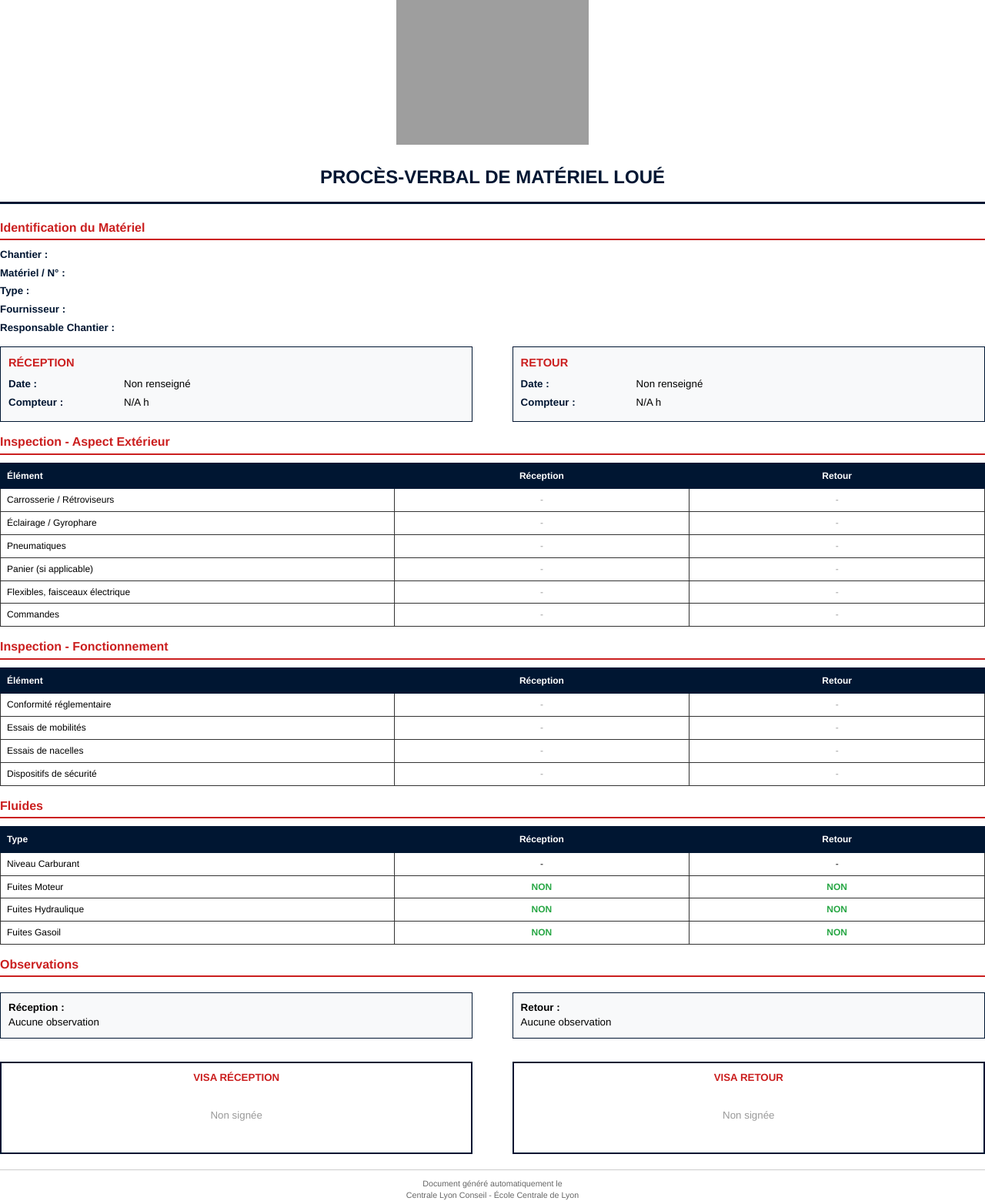
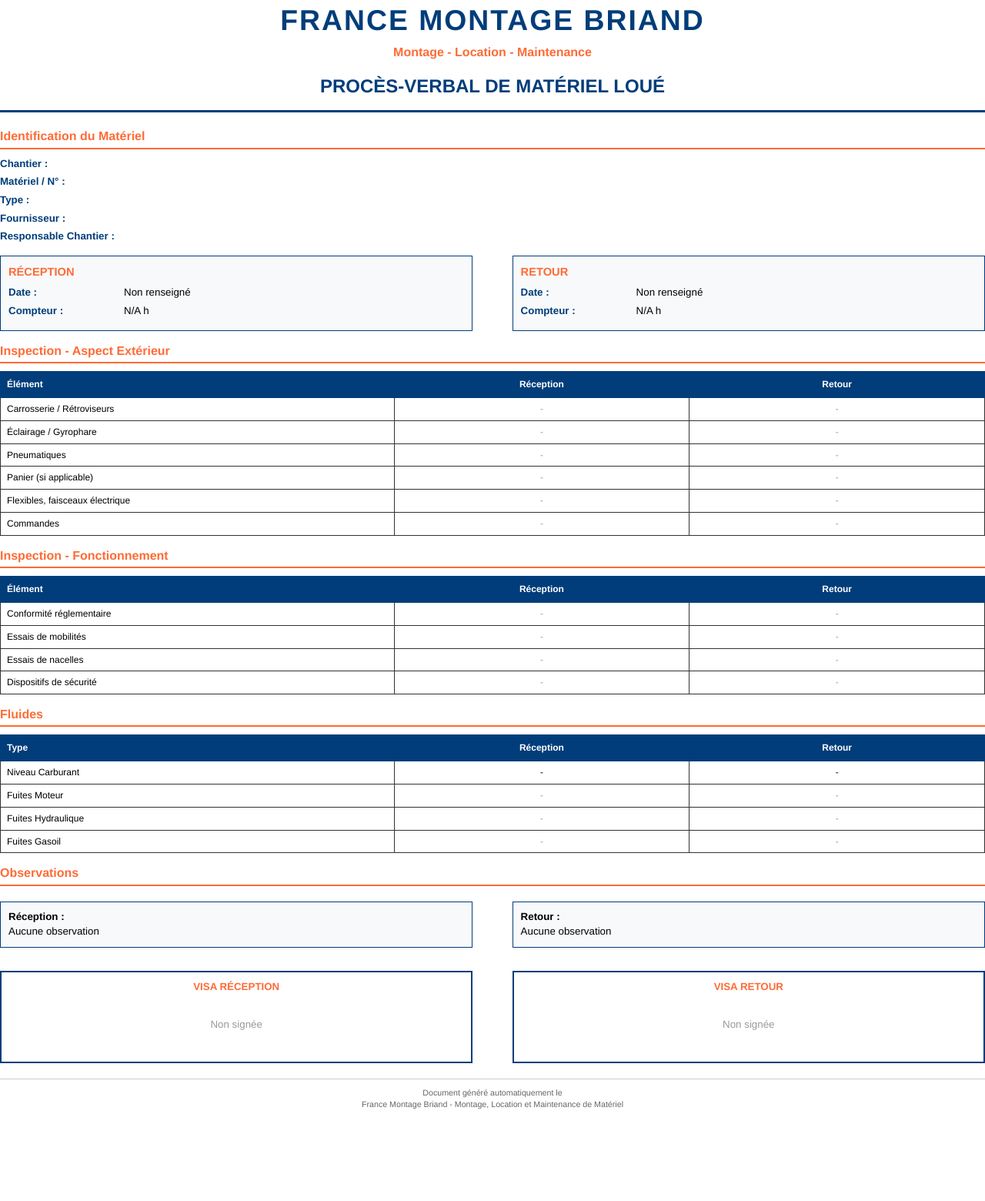
Before and after one commit to Skyxo/rent-a-car, a Flask app: template templates/pdf_template.html in a window 1280 px wide. Shown: the whole page at 77% size. After the commit the page ends 1441 px from the top, so only its background shows below. Run offline with Flask 3, Linux system fonts and the light colour scheme; the template is opened without the code that fills it, so the values that code supplies are empty; grey boxes are pictures that could not be loaded.

Commit message:
Rebranding complet vers France Montage Briand - Email unique conducteur - Tirets pour valeurs vides - Pas de confirmation quitter

```diff
--- a/server.py
+++ b/server.py
@@ -1,6 +1,6 @@
 """
 Application Flask pour la génération de Procès-Verbaux de Matériel Loué
-Centrale Lyon Conseil
+France Montage Briand
 
 Architecture stateless avec génération PDF en mémoire et envoi SMTP.
 """
@@ -47,7 +47,7 @@ def load_smtp_config():
         'smtp_port': int(os.environ.get('SMTP_PORT', '587')),
         'smtp_username': os.environ.get('SMTP_USERNAME', ''),
         'smtp_password': os.environ.get('SMTP_PASSWORD', ''),
-        'smtp_from_name': os.environ.get('SMTP_FROM_NAME', 'Centrale Lyon Conseil')
+        'smtp_from_name': os.environ.get('SMTP_FROM_NAME', 'France Montage Briand')
     }
 
 def save_smtp_config(config):
@@ -158,10 +158,10 @@ Veuillez trouver ci-joint le Procès-Verbal de matériel loué pour le chantier
 
 Date de réception : {date_reception}
 
-Ce document a été généré automatiquement par l'application de gestion Centrale Lyon Conseil.
+Ce document a été généré automatiquement par l'application de gestion France Montage Briand.
 
 Cordialement,
-L'équipe Centrale Lyon Conseil
+L'équipe France Montage Briand
         """
         msg.attach(MIMEText(body, 'plain', 'utf-8'))
 
@@ -283,8 +283,8 @@ def submit():
             flash('Le chantier est obligatoire', 'danger')
             return redirect(url_for('index'))
 
-        if not form_data['email_destinataire']:
-            flash('L\'email du destinataire est obligatoire', 'danger')
+        if not form_data.get('email_conducteur'):
+            flash('L\'email du conducteur de travaux est obligatoire', 'danger')
             return redirect(url_for('index'))
 
         # Optimiser les signatures si présentes
@@ -313,10 +313,8 @@ def submit():
         # Générer le PDF en mémoire avec WeasyPrint
         pdf_bytes = HTML(string=html_content).write_pdf()
 
-        # Préparer la liste des destinataires
-        recipients = [form_data['email_destinataire']]
-        if form_data.get('email_conducteur'):
-            recipients.append(form_data['email_conducteur'])
+        # Préparer la liste des destinataires (seulement le conducteur de travaux)
+        recipients = [form_data['email_conducteur']]
 
         # Envoyer le PDF par email
         success, message = send_email_with_pdf(
--- a/templates/pdf_template.html
+++ b/templates/pdf_template.html
@@ -28,7 +28,7 @@
         .header {
             text-align: center;
             margin-bottom: 20px;
-            border-bottom: 3px solid #001632;
+            border-bottom: 3px solid #003d7a;
             padding-bottom: 15px;
         }
 
@@ -39,16 +39,16 @@
         }
 
         h1 {
-            color: #001632;
+            color: #003d7a;
             font-size: 18pt;
             margin-top: 10px;
         }
 
         h2 {
-            color: #CB1F1F;
+            color: #ff6b35;
             font-size: 12pt;
             margin: 15px 0 10px 0;
-            border-bottom: 2px solid #CB1F1F;
+            border-bottom: 2px solid #ff6b35;
             padding-bottom: 3px;
         }
 
@@ -64,7 +64,7 @@
         .info-label {
             font-weight: bold;
             width: 150px;
-            color: #001632;
+            color: #003d7a;
         }
 
         .info-value {
@@ -79,12 +79,12 @@
         }
 
         th {
-            background-color: #001632;
+            background-color: #003d7a;
             color: white;
             padding: 8px;
             text-align: left;
             font-weight: bold;
-            border: 1px solid #001632;
+            border: 1px solid #003d7a;
         }
 
         td {
@@ -114,14 +114,14 @@
 
         .signature-box {
             width: 48%;
-            border: 2px solid #001632;
+            border: 2px solid #003d7a;
             padding: 10px;
             min-height: 120px;
         }
 
         .signature-title {
             font-weight: bold;
-            color: #CB1F1F;
+            color: #ff6b35;
             margin-bottom: 10px;
             text-align: center;
         }
@@ -184,13 +184,13 @@
 
         .date-box {
             width: 48%;
-            border: 1px solid #001632;
+            border: 1px solid #003d7a;
             padding: 10px;
             background-color: #f8f9fa;
         }
 
         .date-box h3 {
-            color: #CB1F1F;
+            color: #ff6b35;
             font-size: 11pt;
             margin-bottom: 8px;
         }
@@ -205,7 +205,7 @@
         }
 
         .observations-box {
-            border: 1px solid #001632;
+            border: 1px solid #003d7a;
             padding: 10px;
             margin: 10px 0;
             min-height: 60px;
@@ -216,9 +216,10 @@
 <body>
     <!-- En-tête -->
     <div class="header">
-        <img src="https://www.centralelyonconseil.fr/wp-content/uploads/2023/10/logo_horizontal_avectexte.png"
-             alt="Centrale Lyon Conseil"
-             class="logo">
+        <div style="text-align: center; margin-bottom: 15px;">
+            <h1 style="font-size: 28pt; margin: 0; color: #003d7a; font-weight: 900; letter-spacing: 2px;">FRANCE MONTAGE BRIAND</h1>
+            <p style="font-size: 12pt; margin: 5px 0 0 0; color: #ff6b35; font-weight: 600;">Montage - Location - Maintenance</p>
+        </div>
         <h1>PROCÈS-VERBAL DE MATÉRIEL LOUÉ</h1>
     </div>
 
@@ -422,7 +423,7 @@
     <!-- Photos - Aspect Extérieur -->
     {% if photo_carrosserie or photo_eclairage or photo_pneumatiques or photo_panier or photo_flexibles or photo_commandes %}
     <div class="photos-section">
-        <h3 style="color: #001632; font-size: 10pt; margin-bottom: 8px;">📷 Photos - Aspect Extérieur</h3>
+        <h3 style="color: #003d7a; font-size: 10pt; margin-bottom: 8px;">📷 Photos - Aspect Extérieur</h3>
         <div class="photos-grid">
             {% if photo_carrosserie %}
             <div class="photo-item">
@@ -573,7 +574,7 @@
     <!-- Photos - Fonctionnement -->
     {% if photo_conformite or photo_mobilites or photo_nacelles or photo_securite %}
     <div class="photos-section">
-        <h3 style="color: #001632; font-size: 10pt; margin-bottom: 8px;">📷 Photos - Fonctionnement</h3>
+        <h3 style="color: #003d7a; font-size: 10pt; margin-bottom: 8px;">📷 Photos - Fonctionnement</h3>
         <div class="photos-grid">
             {% if photo_conformite %}
             <div class="photo-item">
@@ -627,15 +628,19 @@
                 <td style="text-align: center;">
                     {% if fuite_moteur_reception == 'oui' %}
                         <span class="status-defectueux">⚠ OUI</span>
+                    {% elif fuite_moteur_reception == 'non' %}
+                        <span class="status-bon">NON</span>
                     {% else %}
-                        <span class="status-bon">NON</span>
+                        <span class="status-empty">-</span>
                     {% endif %}
                 </td>
                 <td style="text-align: center;">
                     {% if fuite_moteur_retour == 'oui' %}
                         <span class="status-defectueux">⚠ OUI</span>
+                    {% elif fuite_moteur_retour == 'non' %}
+                        <span class="status-bon">NON</span>
                     {% else %}
-                        <span class="status-bon">NON</span>
+                        <span class="status-empty">-</span>
                     {% endif %}
                 </td>
             </tr>
@@ -644,15 +649,19 @@
                 <td style="text-align: center;">
                     {% if fuite_hydraulique_reception == 'oui' %}
                         <span class="status-defectueux">⚠ OUI</span>
+                    {% elif fuite_hydraulique_reception == 'non' %}
+                        <span class="status-bon">NON</span>
                     {% else %}
-                        <span class="status-bon">NON</span>
+                        <span class="status-empty">-</span>
                     {% endif %}
                 </td>
                 <td style="text-align: center;">
                     {% if fuite_hydraulique_retour == 'oui' %}
                         <span class="status-defectueux">⚠ OUI</span>
+                    {% elif fuite_hydraulique_retour == 'non' %}
+                        <span class="status-bon">NON</span>
                     {% else %}
-                        <span class="status-bon">NON</span>
+                        <span class="status-empty">-</span>
                     {% endif %}
                 </td>
             </tr>
@@ -661,15 +670,19 @@
                 <td style="text-align: center;">
                     {% if fuite_gasoil_reception == 'oui' %}
                         <span class="status-defectueux">⚠ OUI</span>
+                    {% elif fuite_gasoil_reception == 'non' %}
+                        <span class="status-bon">NON</span>
                     {% else %}
-                        <span class="status-bon">NON</span>
+                        <span class="status-empty">-</span>
                     {% endif %}
                 </td>
                 <td style="text-align: center;">
                     {% if fuite_gasoil_retour == 'oui' %}
                         <span class="status-defectueux">⚠ OUI</span>
+                    {% elif fuite_gasoil_retour == 'non' %}
+                        <span class="status-bon">NON</span>
                     {% else %}
-                        <span class="status-bon">NON</span>
+                        <span class="status-empty">-</span>
                     {% endif %}
                 </td>
             </tr>
@@ -679,7 +692,7 @@
     <!-- Photos - Fuites -->
     {% if photo_fuite_reception or photo_fuite_retour %}
     <div class="photos-section">
-        <h3 style="color: #001632; font-size: 10pt; margin-bottom: 8px;">📷 Photos - Fuites</h3>
+        <h3 style="color: #003d7a; font-size: 10pt; margin-bottom: 8px;">📷 Photos - Fuites</h3>
         <div class="photos-grid">
             {% if photo_fuite_reception %}
             <div class="photo-item">
@@ -714,7 +727,7 @@
     <!-- Photos - Observations -->
     {% if photo_observation_reception or photo_observation_retour %}
     <div class="photos-section">
-        <h3 style="color: #001632; font-size: 10pt; margin-bottom: 8px;">📷 Photos - Observations</h3>
+        <h3 style="color: #003d7a; font-size: 10pt; margin-bottom: 8px;">📷 Photos - Observations</h3>
         <div class="photos-grid">
             {% if photo_observation_reception %}
             <div class="photo-item">
@@ -757,7 +770,7 @@
     <!-- Footer -->
     <div class="footer">
         <p>Document généré automatiquement le {{ date_generation }}</p>
-        <p>Centrale Lyon Conseil - École Centrale de Lyon</p>
+        <p>France Montage Briand - Montage, Location et Maintenance de Matériel</p>
     </div>
 </body>
 </html>
```
Also changed, not shown: saved_pv/d591399a-e499-4572-82aa-7e2035976bb9.json (added, +32 -0 lines), static/script.js (+7 -13 lines), static/style.css (+29 -7 lines), templates/index.html (+13 -16 lines), 2 other files.
